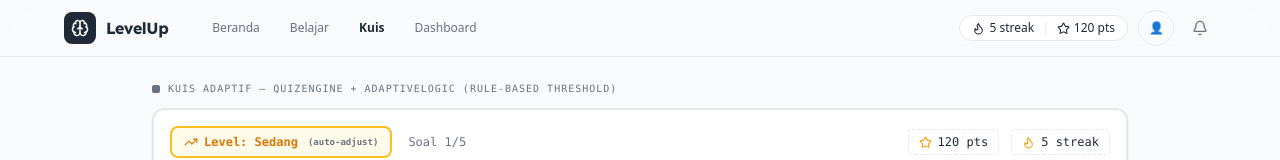
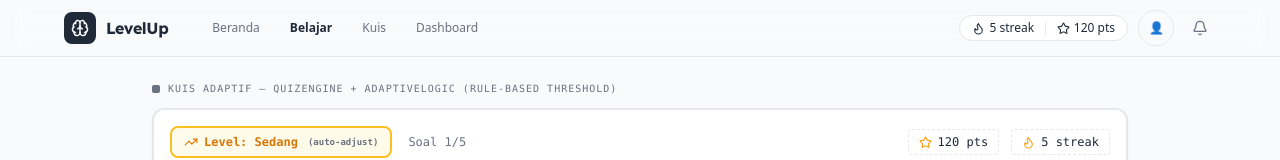
Before and after one commit to kemal-faza/neurodivergent-lms, a Next.js app: page /belajar/kuis/q1 in a window 1280 px wide. Shown: the top 160 px of the page. Built offline with nearby package versions, Linux system fonts and the light colour scheme.

Commit message:
feat: update navbar and material reader to point to new /kuis route

```diff
--- a/src/app/belajar/[subjek]/[material]/page.tsx
+++ b/src/app/belajar/[subjek]/[material]/page.tsx
@@ -186,7 +186,7 @@ export default function MateriPage() {
         {materi.kuisId ? (
           <button
             type="button"
-            onClick={() => router.push(`/belajar/kuis/${materi.kuisId}`)}
+            onClick={() => router.push(`/kuis/${params.subjek}/${params.material}`)}
             className="px-5 py-2 text-xs border-2 border-accent bg-accent text-accent-fg rounded-lg hover:opacity-90 font-mono font-bold flex items-center gap-1.5 shadow"
           >
             Kerjakan Kuis Adaptif <ChevronRight size={14} />
--- a/src/components/Navbar.tsx
+++ b/src/components/Navbar.tsx
@@ -22,7 +22,7 @@ export function Navbar() {
   const navLinks = [
     { href: "/", label: "Beranda" },
     { href: "/belajar", label: "Belajar" },
-    { href: "/belajar/kuis/q1", label: "Kuis" },
+    { href: "/kuis", label: "Kuis" },
     { href: "/dashboard", label: "Dashboard" },
   ];
 
```
